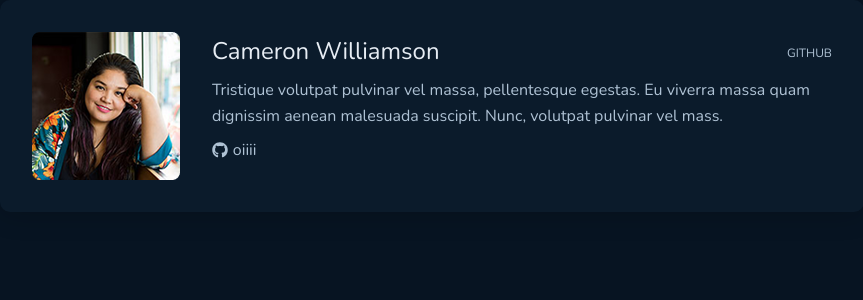
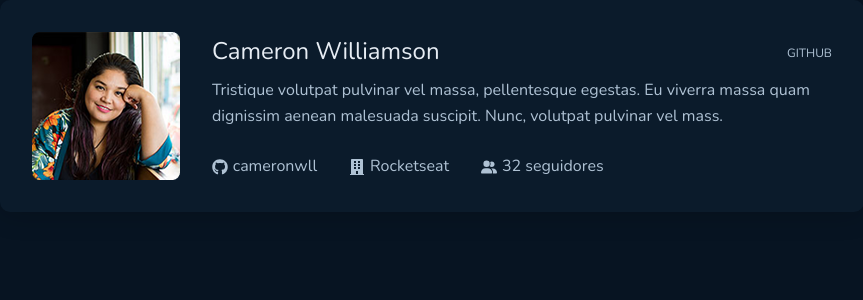
Before and after one commit to YasminFerrariDias/GithubBlog, a React (Vite) app: page / in a window 1280 px wide. Shown: the top 300 px of the page, without its empty margins (0-863 px from the left). Built offline with nearby package versions, Linux system fonts and the light colour scheme.

Commit message:
Adicionando o IconText no CardProfile

```diff
--- a/src/features/CardProfile/index.tsx
+++ b/src/features/CardProfile/index.tsx
@@ -1,9 +1,10 @@
 import { Card } from "../../components/Card";
-import { CardProfileContainer, Container, Header, Link } from "./styles";
+import { CardProfileContainer, Container, Header, Link, Icon } from "./styles";
 import { Text } from "../../components/Text";
 import Avatar from "../../assets/avatar.png"
 import { IconText } from "../../components/IconText";
-import { FaGithub } from "react-icons/fa";
+import { FaBuilding, FaGithub } from "react-icons/fa";
+import { FaUserGroup } from "react-icons/fa6";
 
 export function CardProfile() {
   return (
@@ -11,14 +12,18 @@ export function CardProfile() {
       <CardProfileContainer>
         <img src={Avatar} />
         <Container>
-        <Header>
-          <Text variantSize="2xl" variantWeight="regular" variantColor="title" text="Cameron Williamson" />
-          <Link><Text variantSize="xs" variantWeight="regular" text="GITHUB" /></Link>
-        </Header>
-        <Text variantSize="md" variantWeight="regular" text="Tristique volutpat pulvinar vel massa, pellentesque egestas. Eu viverra massa quam dignissim aenean malesuada suscipit. Nunc, volutpat pulvinar vel mass." />
-        <IconText icon={FaGithub} variantSize="md" variantWeight="regular" text="oiiii" />
+          <Header>
+            <Text variantSize="2xl" variantWeight="regular" variantColor="title" text="Cameron Williamson" />
+            <Link><Text variantSize="xs" variantWeight="regular" text="GITHUB" /></Link>
+          </Header>
+          <Text variantSize="md" variantWeight="regular" text="Tristique volutpat pulvinar vel massa, pellentesque egestas. Eu viverra massa quam dignissim aenean malesuada suscipit. Nunc, volutpat pulvinar vel mass." />
+          <Icon>
+            <IconText icon={FaGithub} variantSize="md" variantWeight="regular" text="cameronwll" />
+            <IconText icon={FaBuilding} variantSize="md" variantWeight="regular" text="Rocketseat" />
+            <IconText icon={FaUserGroup} variantSize="md" variantWeight="regular" text="32 seguidores" />
+          </Icon>
         </Container>
       </CardProfileContainer>
-    </Card>
+    </Card >
   )
 }
--- a/src/features/CardProfile/styles.ts
+++ b/src/features/CardProfile/styles.ts
@@ -21,3 +21,9 @@ export const Container = styled.div`
   padding-left: 2rem;
   gap: 0.5rem;
 `;
+
+export const Icon = styled.div`
+  display: flex;
+  gap: 2rem;
+  margin-top: auto;
+`;
```
